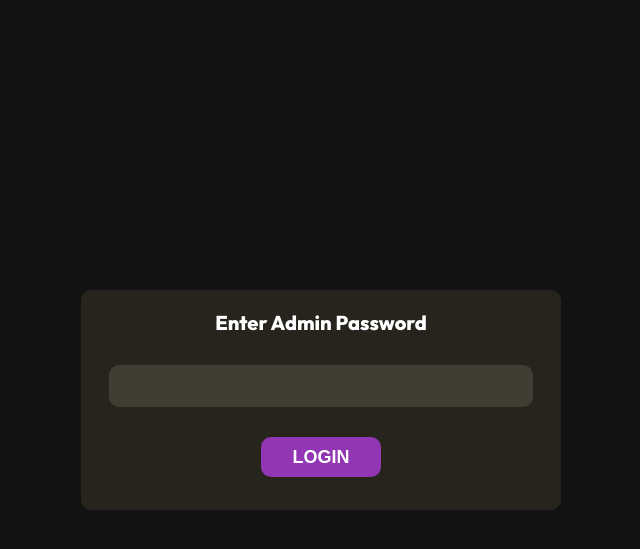
After one commit to r4v1nduu/IWT-Project, a PHP site: page /adminlogin.html in a window 1280 px wide. The commit adds this page. Shown: the top 549 px of the page, without its empty margins (319-959 px from the left). Run offline with PHP 8.4, Linux system fonts and the light colour scheme.

Commit message:
admin page

```diff
--- a/SRC/editbooking.php
+++ b/SRC/editbooking.php
@@ -100,7 +100,7 @@
                         <label class='enterdate'>
                             <input type='date' name='date' min='2023-05-13' max='2023-12-31'  required>
                         </label>
-                        <button>View Schedule</button>
+                        <a href='../schedule.php'>View Schedule</a>
                     </div>
 
                     <button type='submit' id='submitbutton'>Update</button>
--- /dev/null
+++ b/adminlogin.html
@@ -0,0 +1,69 @@
+<!DOCTYPE html>
+
+<html>
+    <head>
+        <title>Login</title>
+        <link rel="stylesheet" href="SRC/index.css">
+        <style>
+            .adminbox {
+                display: block;
+                height: 220px;
+                width: 480px;
+                background-color: #27241D;
+                position: absolute;
+                top:0; bottom: 0; left: 0; right: 0;
+                margin: auto;
+                border-radius: 10px;
+            }
+            .admintext {
+                font-family: 'OutfitEB';
+                font-size: 20px;
+                text-align: center;
+            }
+            input {
+                background-color: #423D33;
+                color: #FFFFFF;
+                display: block;
+                width: 420px;
+                height: 40px;
+                margin: auto;
+                margin-top: 30px;
+                margin-bottom: 20px;
+                border: none;
+                border-radius: 10px;
+                text-indent: 10px;
+                font-size: 17px;
+                font-family: 'OutfitR';
+            }
+            .loginbutton {
+                display: block;
+                margin: auto;
+                margin-top: 30px;
+                width: 120px;
+                height: 40px;
+                border: none;
+                border-radius: 10px;
+                font-family: sans-serif;
+                font-size: 18px;
+                font-weight: 800;
+                background-color: #9336B4;
+                color: #FFFFFF;
+            }
+            .loginbutton:hover {
+                background-color: #40128B;
+                color: #FFFFFF;
+                cursor: pointer;
+            }
+        </style>
+    </head>
+
+    <body>
+        <form class="adminbox" method="post" action="SRC/admincheck.php">
+            <p class="admintext">Enter Admin Password</p>
+            <input name="password" type="password" required>
+
+            <button class="loginbutton">LOGIN</button>
+        </form>
+
+    </body>
+</html>
--- a/booking.php
+++ b/booking.php
@@ -159,7 +159,7 @@
                 <label class="enterdate">
                     <input type="date" name="date" min='2023-05-13' max='2023-12-31'  required>
                 </label>
-                <button>View Schedule</button>
+                <a href="schedule.php">View Schedule</a>
             </div>
 
             <label class="terms"><input type="checkbox" name="terms" value="tCheck" onclick="termsCheck()">  Accept Terms & Conditions</label>
--- a/login.html
+++ b/login.html
@@ -8,7 +8,7 @@
     </head>
 
     <body>
-
+        <div class="admin"><a href="adminlogin.html">Admin Login</a></div>
 
         <form class="loginbox" method="post" action="SRC/loginconfig.php">
             <a href="index.php" class="back">HOME</a>
```
Also changed, not shown: SRC/admincheck.php (added, +25 -0 lines), SRC/booking.css (+8 -2 lines), SRC/login.css (+14 -0 lines), SRC/schedule.css (added, +53 -0 lines), schedule.php (added, +39 -0 lines).
